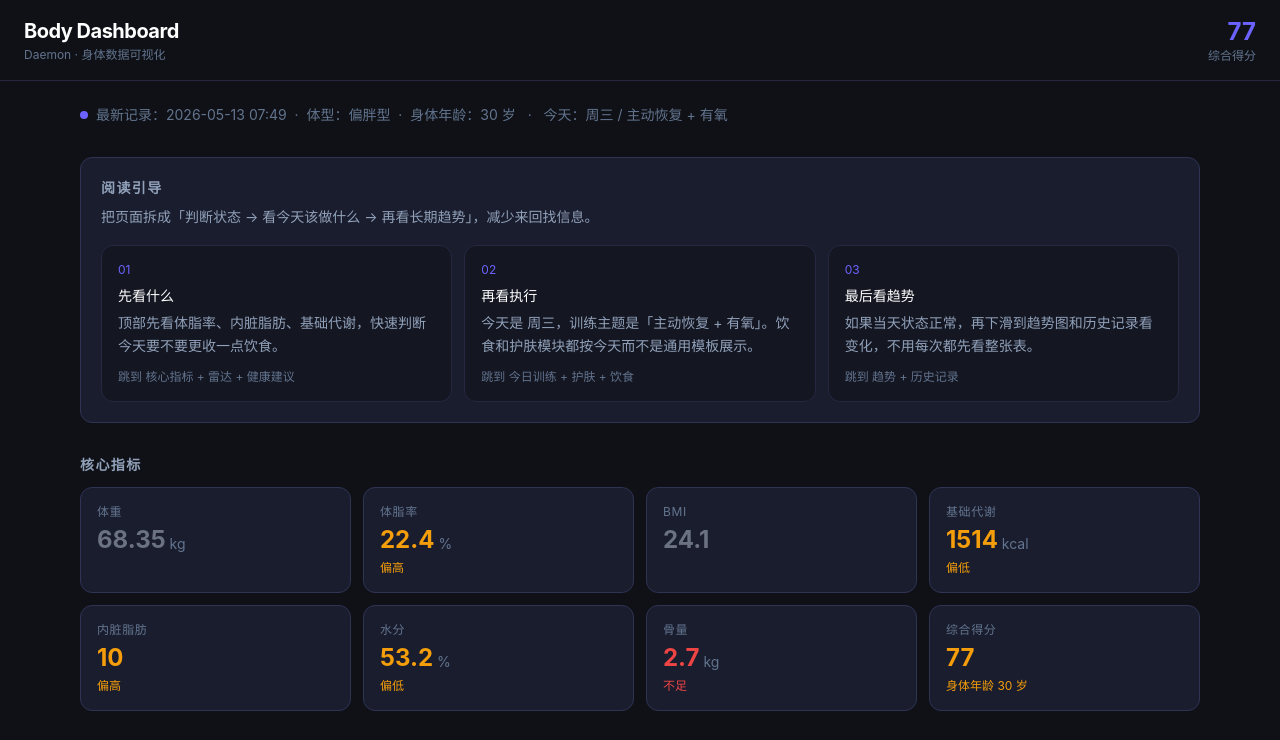
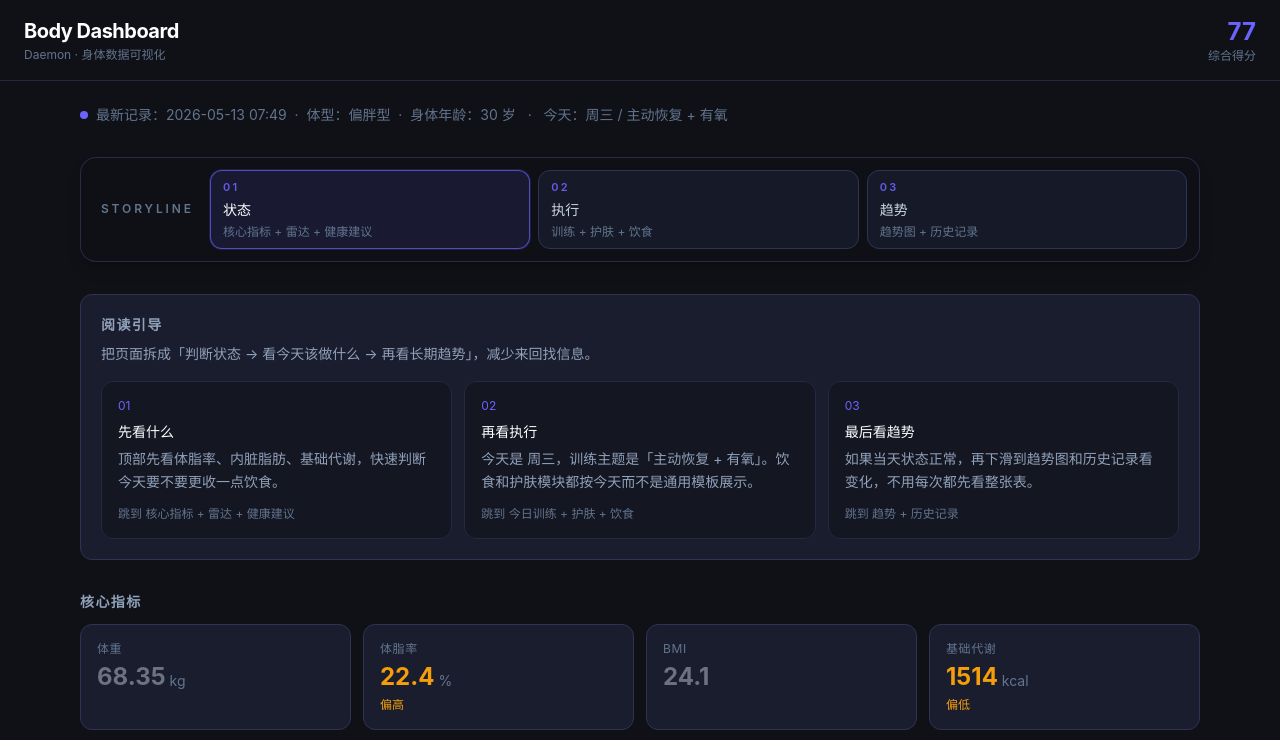
Before and after one commit to hc-xshh/body-dashboard, a React (Vite) app: page / in a window 1280 px wide. Shown: the top 740 px of the page. Built offline with nearby package versions, Linux system fonts and the light colour scheme.

Commit message:
feat: add sticky storyline navigation

```diff
--- a/src/App.jsx
+++ b/src/App.jsx
@@ -5,6 +5,7 @@ import MetricCard from './components/MetricCard'
 import AdvicePanel from './components/AdvicePanel'
 import DailyPlanPanel from './components/DailyPlanPanel'
 import ReadingGuide from './components/ReadingGuide'
+import StorylineNav from './components/StorylineNav'
 import {
   generateAdvice,
   getBodyFatStatus, getVisceralFatStatus, getWaterStatus,
@@ -49,6 +50,24 @@ const skincareItems = [
   },
 ]
 
+const storylineSections = [
+  {
+    id: 'story-status',
+    label: '状态',
+    description: '核心指标 + 雷达 + 健康建议',
+  },
+  {
+    id: 'story-action',
+    label: '执行',
+    description: '训练 + 护肤 + 饮食',
+  },
+  {
+    id: 'story-trend',
+    label: '趋势',
+    description: '趋势图 + 历史记录',
+  },
+]
+
 export default function App() {
   return (
     <div className="min-h-screen bg-dark-900 text-slate-200 font-sans">
@@ -70,6 +89,8 @@ export default function App() {
           <span className="hidden md:inline">&nbsp;·&nbsp;</span>
           <span>今天：{todayLabel} / {todayTraining}</span>
         </div>
+
+        <StorylineNav sections={storylineSections} />
 
         <ReadingGuide weekday={todayLabel} trainingLabel={todayTraining} />
 
--- /dev/null
+++ b/src/components/StorylineNav.jsx
@@ -0,0 +1,78 @@
+import { useEffect, useState } from 'react'
+
+function getActiveSection(sections) {
+  if (typeof window === 'undefined') return sections[0]?.id ?? null
+
+  const threshold = 180
+  let current = sections[0]?.id ?? null
+
+  for (const section of sections) {
+    const element = document.getElementById(section.id)
+    if (!element) continue
+
+    const top = element.getBoundingClientRect().top
+    if (top <= threshold) {
+      current = section.id
+    }
+  }
+
+  return window.location.hash?.slice(1) || current
+}
+
+export default function StorylineNav({ sections }) {
+  const [activeSection, setActiveSection] = useState(sections[0]?.id ?? null)
+
+  useEffect(() => {
+    const updateActiveSection = () => {
+      const next = getActiveSection(sections)
+      if (next) {
+        setActiveSection(next)
+      }
+    }
+
+    updateActiveSection()
+    window.addEventListener('scroll', updateActiveSection, { passive: true })
+    window.addEventListener('hashchange', updateActiveSection)
+
+    return () => {
+      window.removeEventListener('scroll', updateActiveSection)
+      window.removeEventListener('hashchange', updateActiveSection)
+    }
+  }, [sections])
+
+  return (
+    <nav className="sticky top-4 z-20">
+      <div className="rounded-2xl border border-dark-600/80 bg-dark-900/85 backdrop-blur px-3 py-3 shadow-lg shadow-black/20">
+        <div className="flex flex-wrap items-center gap-2">
+          <div className="px-2 py-1 text-xs font-semibold uppercase tracking-[0.24em] text-slate-500">
+            Storyline
+          </div>
+          {sections.map((section, index) => {
+            const isActive = activeSection === section.id
+
+            return (
+              <a
+                key={section.id}
+                href={`#${section.id}`}
+                className={[
+                  'group min-w-[120px] flex-1 rounded-xl border px-3 py-2 transition',
+                  isActive
+                    ? 'border-accent/70 bg-accent/12 text-white shadow-[0_0_0_1px_rgba(108,99,255,0.18)]'
+                    : 'border-dark-600 bg-dark-800/80 text-slate-300 hover:border-accent/35 hover:bg-dark-700/70',
+                ].join(' ')}
+              >
+                <div className="text-[11px] font-semibold uppercase tracking-[0.2em] text-accent/90">
+                  0{index + 1}
+                </div>
+                <div className="mt-1 text-sm font-medium">{section.label}</div>
+                <div className="mt-1 text-xs text-slate-500 group-hover:text-slate-400">
+                  {section.description}
+                </div>
+              </a>
+            )
+          })}
+        </div>
+      </div>
+    </nav>
+  )
+}
--- a/src/index.css
+++ b/src/index.css
@@ -9,6 +9,10 @@
   --color-accent-light: #8b85ff;
 }
 
+html {
+  scroll-behavior: smooth;
+}
+
 body {
   background-color: #0f1117;
   font-family: 'Inter', 'PingFang SC', 'Microsoft YaHei', system-ui, sans-serif;
```
